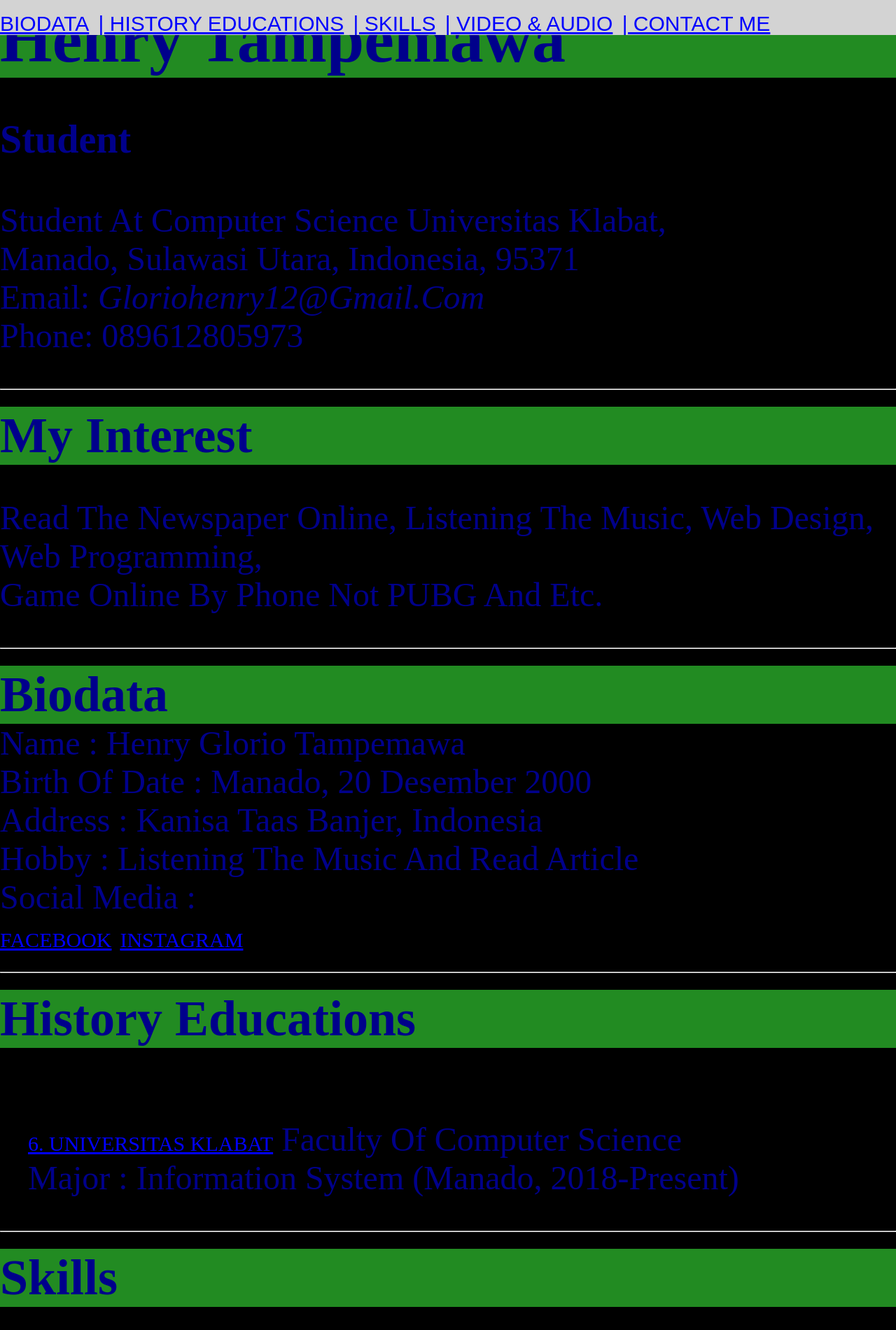
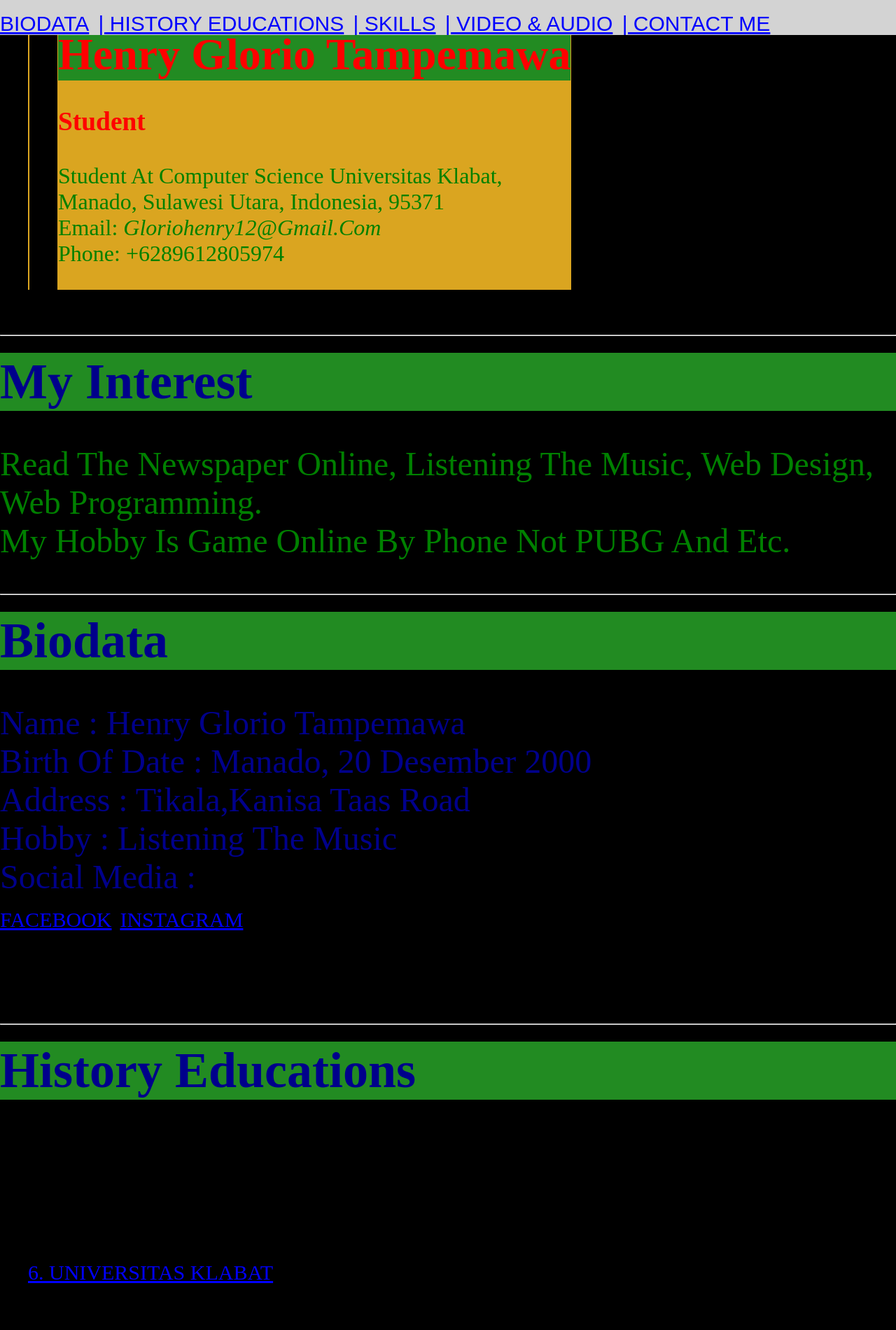
Before and after one commit to gloriohenry/CV, a plain HTML site: page index.html in a window 1280 px wide. Shown: the top 1900 px of the page at 70% size. Drawn offline with Linux system fonts and the light colour scheme.

Commit message:
Update index.html

```diff
--- a/index.html
+++ b/index.html
@@ -3,31 +3,40 @@
     <head>
         <meta charset="UTF-8">
         <meta name="viewport" content="width=device-width, initial-scale=1.0">
-        <meta name="description" content="Henry Glorio 12 Website">
-        <meta name="author" content="Henry Glorio">
+        <meta name="description" content="Henry Glorio Tampemawa Website">
+        <meta name="author" content="Henry Glorio Tampemawa">
         <link rel="stylesheet" href="style.css"/>
         <title>Henry Glorio Tampemawa Website</title>
+
     </head>
 
+<body>
+<header>
+    <table cellspacing="40">
+    <tr>
+    <td>
+    </td>
+    <td>
+    <span style="color: red">
+    <h1 class="header">Henry Glorio Tampemawa</h1>
+    <h3 id="header 2">Student</h3>
 
 
-    <td>
-    <h1>Henry Tampemawa</h1>
-    <h3>Student</h3>
-
     <p>
+    <span style="color:green">
     Student at Computer Science Universitas Klabat,
     </br>
-    Manado, Sulawasi Utara, Indonesia, 95371
+    Manado, Sulawesi Utara, Indonesia, 95371
     </br>
     Email: <em>gloriohenry12@gmail.com</em>
     </br>
-    Phone: 089612805973 </p>
+    Phone: +6289612805974 </p>
+    </span>
     </table>
+
     </tr>
-
+    </span>
     </td>
-
 </header>
 
     <nav id ="top-containner">
@@ -43,43 +52,57 @@
     <hr>
     <h1>My Interest</h1>
     <p>
-        Read the newspaper online, Listening the music, web design, web programming,
+        <span style="color: green">
+        Read the newspaper online, Listening the music, Web Design, Web Programming.
         <br>
-        Game online by phone not PUBG and etc.
+        My hobby is game online by phone not PUBG and etc.</span>
     </p>
+    <p></p>
+<script src="index.js"></script>
 </section>
 
 <section id="biodata">
+
     <hr>
     <h1>Biodata</h1>
+    <span style="color: green">
+    <p>
     Name                   : Henry Glorio Tampemawa
 </br>
 
     Birth of Date          : Manado, 20 Desember 2000
 </br>
-    Address                : Kanisa Taas Banjer, Indonesia
+    Address                : Tikala,Kanisa Taas Road
 </br>
-    Hobby                  : Listening the Music and Read Article
+    Hobby                  : Listening the Music
 </br>
     Social Media           :
 </br>
-    <a href="https://www.facebook.com/henrytampemawa/">Facebook</a>
+    <a href="https://www.facebook.com/gloriohenry/">Facebook</a>
     <a href="https://www.instagram.com/gloriohenry">Instagram</a>
+</p>
 </br>
+</span>
 </section>
 
 <section id="history-educations">
 <hr>
 <h1>History Educations</h1>
-<ol>
+<ol style="color: black">
+1. Sd TABITA Manado
+  </br>
+2. SMPN 6 Manado
+   </br>
+3. SMAN 7 Manado
+   </br>
 
 
-</br>
+
 
 <a href="http://www.unklab.ac.id">6. Universitas Klabat</a>
 Faculty of Computer Science
 </br>
-Major : Information System  (Manado, 2018-Present)
+Major : Information System  (Airmadidi, 2018-Present)
 
 </ol>
 </section>
@@ -122,13 +145,14 @@ Major : Information System  (Manado, 2018-Present)
     </video>
 </tr>
     <audio controls width="250">
-    <source src=cold play  - The Science.mp3"/>
+    <source src="Cold Play The Scientist"/>
     </audio>
 </section>
 
 <section id="contact-me">
     <hr>
     <h1>Contact Me</h1>
+
 </br>
     <form>
         <label for="name">Your Name: </label>
@@ -137,7 +161,7 @@ Major : Information System  (Manado, 2018-Present)
         <br>
         <label for="email">Your Email: </label>
         <text name="email" id="email" cols="40" rows="20"></text>
-        <input type="emial" name="email" id="email" required>
+        <input type="email" name="email" id="email" required>
         <br>
         <br>
         <label for="message">Your Message: </label>
@@ -146,11 +170,13 @@ Major : Information System  (Manado, 2018-Present)
         </textarea>
         <br>
         <br>
-        <input type="Submit" name="Submit">
+        <input type="Submit" name="Submit"/></input>
+
     </form>
 
 </section>
 
+
 <footer></footer>
 </body>
 </html>
```
